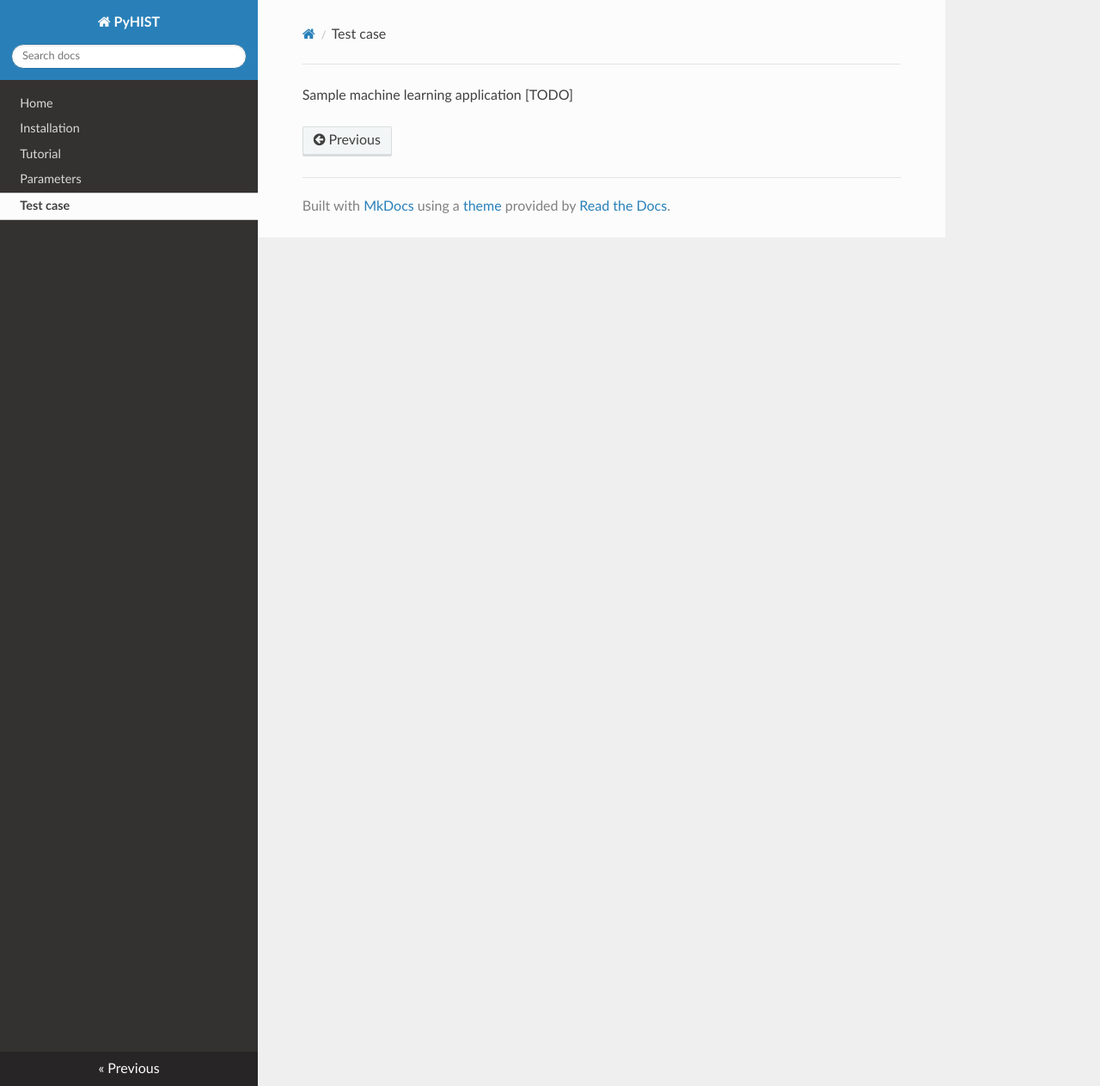
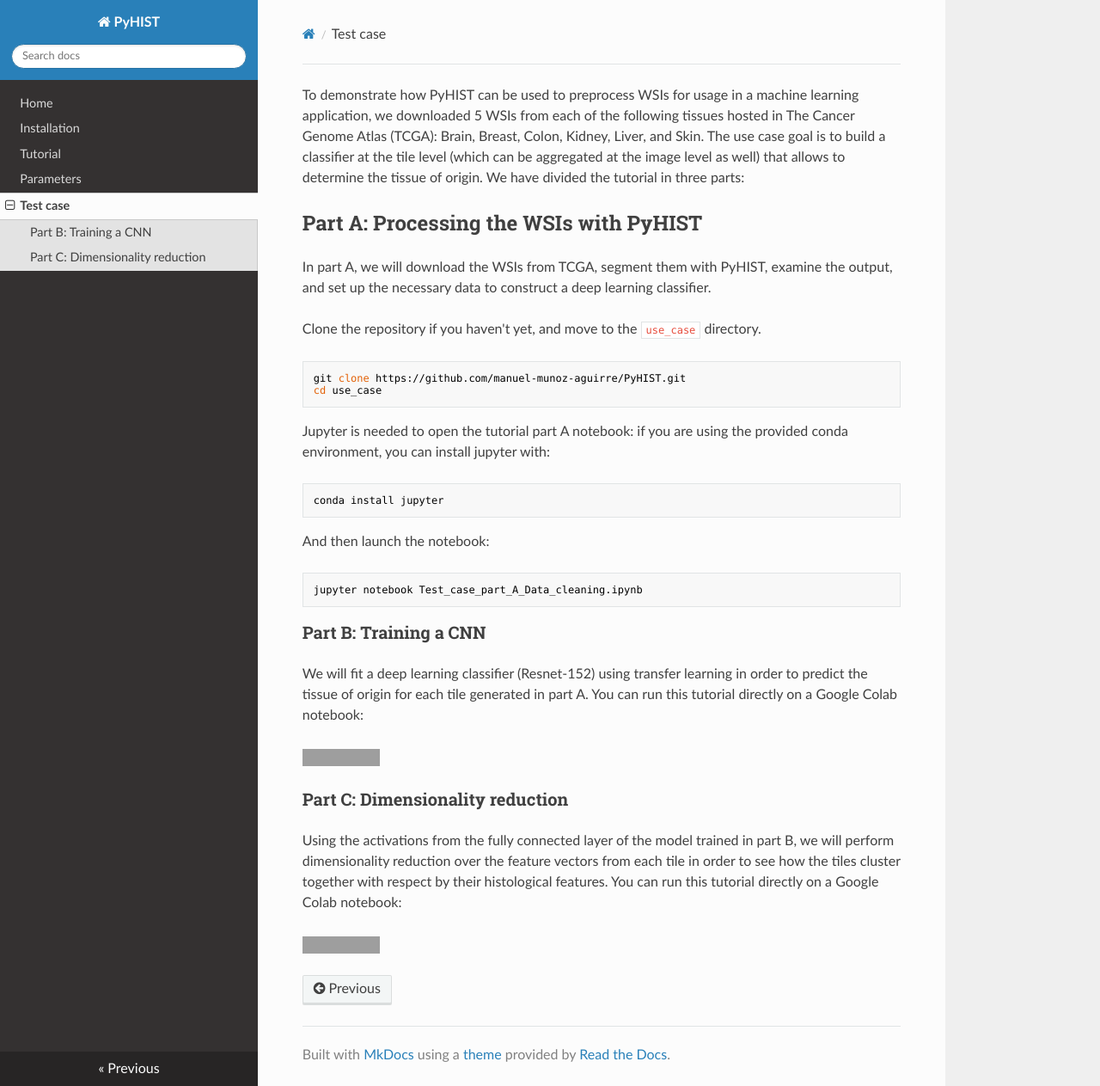
Before and after one commit to manuel-munoz-aguirre/PyHIST, an MkDocs documentation site: the page built from docs/testcase.md, in a window 1280 px wide and 1263 px high. Shown: the whole window at 86% size. Built offline with MkDocs 1.6.1, drawn with Linux system fonts in a browser that asks for light colours; nearby versions of some CDN libraries; grey boxes are pictures that could not be loaded.

Commit message:
Added use case to tutorial

````diff
--- a/docs/testcase.md
+++ b/docs/testcase.md
@@ -1 +1,31 @@
-Sample machine learning application [TODO]
+To demonstrate how PyHIST can be used to preprocess WSIs for usage in a machine learning application, we downloaded 5 WSIs from each of the following tissues hosted in The Cancer Genome Atlas (TCGA): Brain, Breast, Colon, Kidney, Liver, and Skin. The use case goal is to build a classifier at the tile level (which can be aggregated at the image level as well) that allows to determine the tissue of origin. We have divided the tutorial in three parts:
+
+## Part A: Processing the WSIs with PyHIST
+In part A, we will download the WSIs from TCGA, segment them with PyHIST, examine the output, and set up the necessary data to construct a deep learning classifier.
+
+Clone the repository if you haven't yet, and move to the `use_case` directory.
+```
+git clone https://github.com/manuel-munoz-aguirre/PyHIST.git
+cd use_case
+```
+
+Jupyter is needed to open the tutorial part A notebook: if you are using the provided conda environment, you can install jupyter with:
+```
+conda install jupyter
+```
+
+And then launch the notebook:
+```
+jupyter notebook Test_case_part_A_Data_cleaning.ipynb
+```
+
+### Part B: Training a CNN
+We will fit a deep learning classifier (Resnet-152) using transfer learning in order to predict the tissue of origin for each tile generated in part A. You can run this tutorial directly on a Google Colab notebook:
+
+[![Open in Colab](https://colab.research.google.com/assets/colab-badge.svg)](https://colab.research.google.com/drive/1d5HmAYTod6Zk-hxL0tum2JwfTGRpz8rH)
+
+
+### Part C: Dimensionality reduction
+Using the activations from the fully connected layer of the model trained in part B, we will perform dimensionality reduction over the feature vectors from each tile in order to see how the tiles cluster together with respect by their histological features. You can run this tutorial directly on a Google Colab notebook:
+
+[![Open in Colab](https://colab.research.google.com/assets/colab-badge.svg)](https://colab.research.google.com/drive/1Q4HAU98gxg32okcUBU4C-Qb6g33ySuCH)
````
